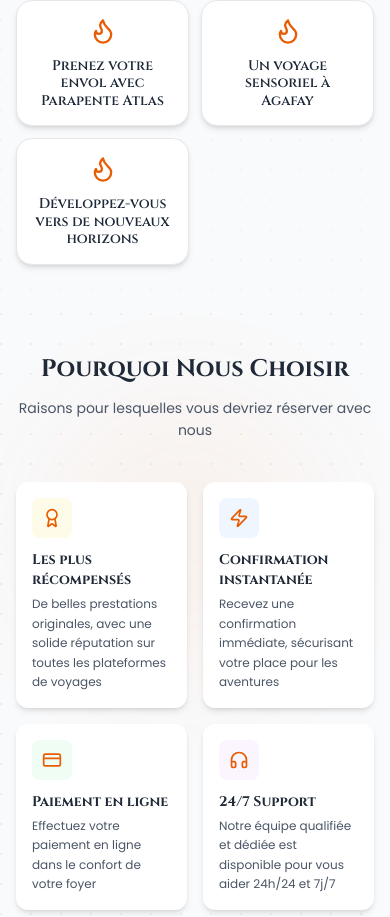
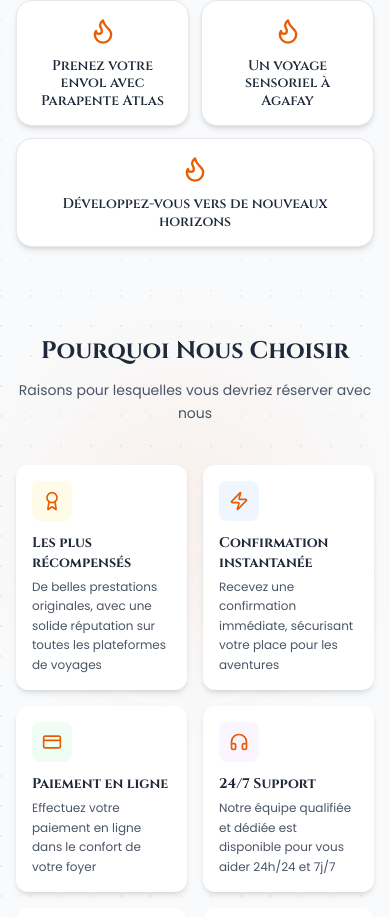
Before and after one commit to Andromofid/marrakech_quad, a Next.js app: page / in a window 390 px wide. Shown: the part 1279-2196 px from the top of the page. Built offline with nearby package versions, Linux system fonts and the light colour scheme.

Commit message:
make our services reponsive

```diff
--- a/src/components/OurServices.jsx
+++ b/src/components/OurServices.jsx
@@ -123,15 +123,18 @@ export default function OurServices() {
 
         {/* Services Row - Responsive Cards */}
         <div className="grid grid-cols-2 sm:grid-cols-3 md:grid-cols-4 lg:grid-cols-5 gap-3 sm:gap-4 md:gap-6 mt-10">
-          {prestations.map((service, index) => (
+          {prestations.map((service, index) => {
+            const isLast = index === prestations.length - 1;
+
+            return (
               <Link
                 key={service.id}
                 href={`/reservation/${service.id}`}
-              className={`group bg-white rounded-2xl border border-gray-200 shadow-md hover:shadow-xl transition-all duration-300 flex flex-col items-center justify-center text-center hover:-translate-y-1 p-4 ${
-                isVisible
-                  ? "opacity-100 translate-y-0"
-                  : "opacity-0 translate-y-10"
-              }`}
+                className={`group bg-white rounded-2xl border border-gray-200 shadow-md hover:shadow-xl transition-all duration-300 flex flex-col items-center justify-center text-center hover:-translate-y-1 p-4
+
+      ${isLast ? "col-span-2 sm:col-span-1" : ""}
+
+      ${isVisible ? "opacity-100 translate-y-0" : "opacity-0 translate-y-10"}`}
                 style={{ transitionDelay: `${index * 100}ms` }}
               >
                 {/* Icon */}
@@ -143,13 +146,9 @@ export default function OurServices() {
                 <h3 className="text-sm sm:text-base font-semibold text-gray-800 leading-tight">
                   {service.title}
                 </h3>
-
-              {/* Price - Optional: You can uncomment this if you want to show price */}
-              {/* <p className="text-xs sm:text-sm text-primary font-medium mt-2">
-                À partir de {service.pricing?.[0]?.price}€
-              </p> */}
               </Link>
-          ))}
+            );
+          })}
         </div>
       </div>
     </section>
```
Lines whose indentation alone changed are shown as unchanged.
